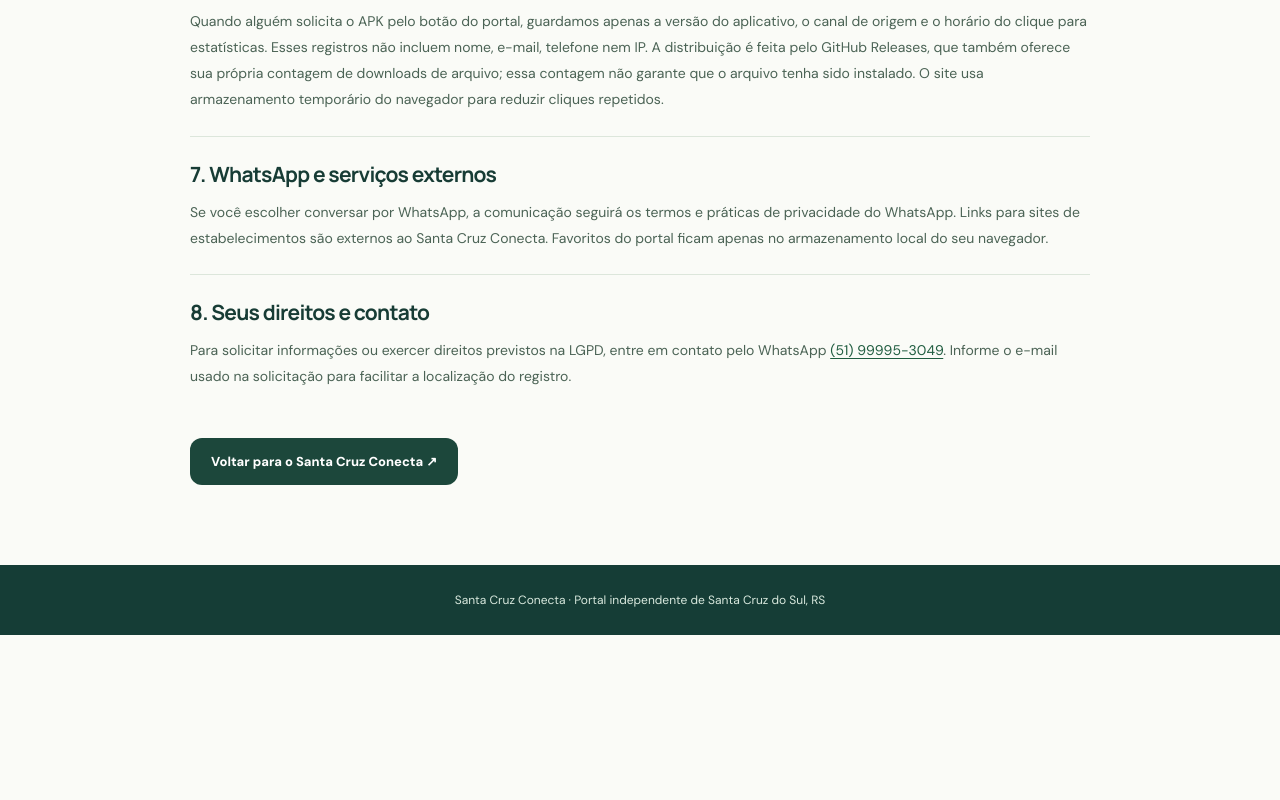
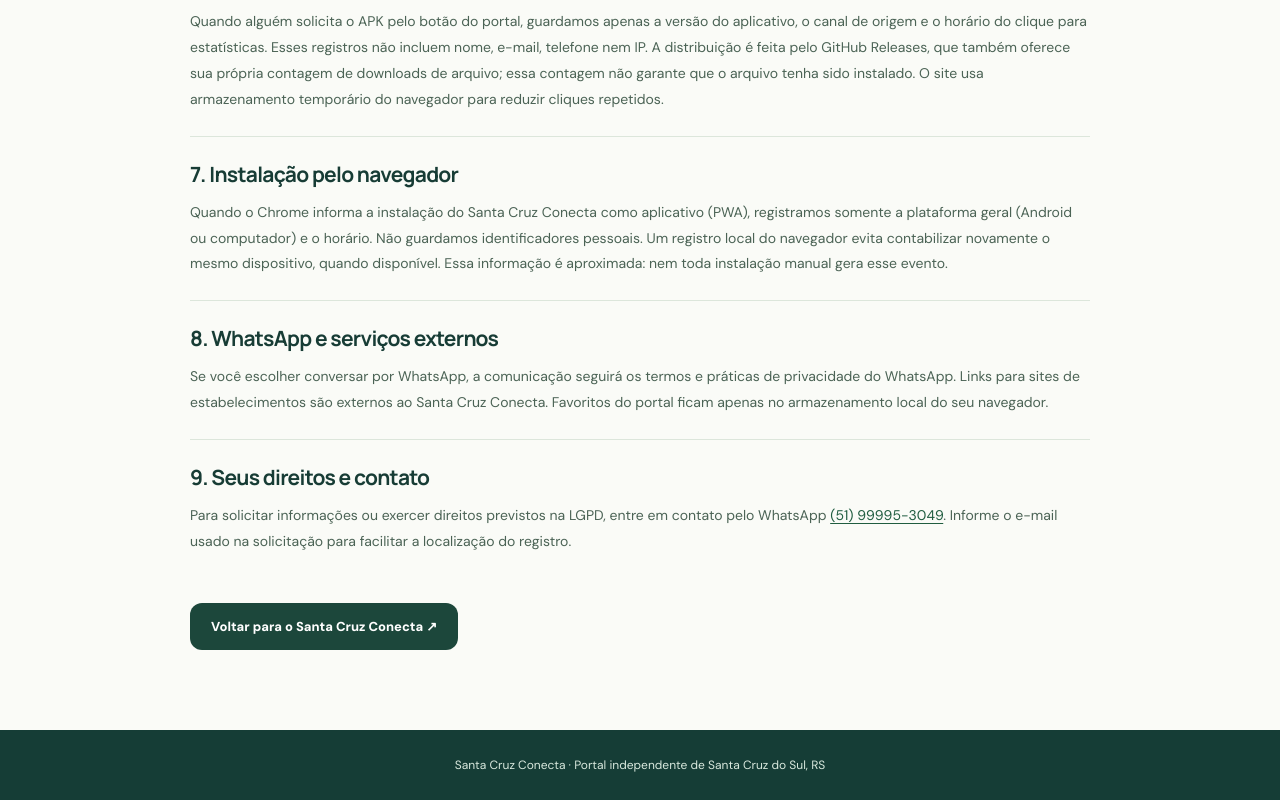
Before and after one commit to petersonschroeder/santa-cruz-conecta, a plain HTML site: page privacidade.html in a window 1280 px wide. Shown: the part 1164-1964 px from the top of the page. Before the commit the page ends 1799 px from the top, so only its background shows below. Drawn offline with Linux system fonts and the light colour scheme.

Commit message:
Informar eventos de instalação PWA na política de privacidade

```diff
--- a/privacidade.html
+++ b/privacidade.html
@@ -19,8 +19,9 @@
 <section><h2>4. Consentimento e retenção</h2><p>O envio requer sua confirmação de que pode fornecer os dados informados. As solicitações permanecem armazenadas enquanto forem necessárias para análise e gestão editorial; não há prazo automático de exclusão configurado nesta versão. Você pode pedir acesso, correção ou exclusão dos seus dados pelos canais abaixo, respeitadas as obrigações legais aplicáveis.</p></section>
 <section><h2>5. Cliques em links de estabelecimentos</h2><p>Quando você abre o site de um estabelecimento a partir do portal, registramos apenas o identificador daquele local e a data/hora do clique para produzir estatísticas agregadas. Não armazenamos nome, e-mail, IP ou identificador pessoal na tabela de cliques. O navegador utiliza armazenamento temporário de sessão para evitar contagens repetidas no mesmo local durante cerca de dez minutos. Essas métricas não representam visitantes únicos e não identificam compras realizadas em sites externos.</p></section>
 <section><h2>6. Download do aplicativo Android</h2><p>Quando alguém solicita o APK pelo botão do portal, guardamos apenas a versão do aplicativo, o canal de origem e o horário do clique para estatísticas. Esses registros não incluem nome, e-mail, telefone nem IP. A distribuição é feita pelo GitHub Releases, que também oferece sua própria contagem de downloads de arquivo; essa contagem não garante que o arquivo tenha sido instalado. O site usa armazenamento temporário do navegador para reduzir cliques repetidos.</p></section>
-<section><h2>7. WhatsApp e serviços externos</h2><p>Se você escolher conversar por WhatsApp, a comunicação seguirá os termos e práticas de privacidade do WhatsApp. Links para sites de estabelecimentos são externos ao Santa Cruz Conecta. Favoritos do portal ficam apenas no armazenamento local do seu navegador.</p></section>
-<section><h2>8. Seus direitos e contato</h2><p>Para solicitar informações ou exercer direitos previstos na LGPD, entre em contato pelo WhatsApp <a href="https://wa.me/5551999953049?text=Ol%C3%A1%21%20Gostaria%20de%20falar%20sobre%20privacidade%20no%20Santa%20Cruz%20Conecta." target="_blank" rel="noopener noreferrer">(51) 99995-3049</a>. Informe o e-mail usado na solicitação para facilitar a localização do registro.</p></section>
+<section><h2>7. Instalação pelo navegador</h2><p>Quando o Chrome informa a instalação do Santa Cruz Conecta como aplicativo (PWA), registramos somente a plataforma geral (Android ou computador) e o horário. Não guardamos identificadores pessoais. Um registro local do navegador evita contabilizar novamente o mesmo dispositivo, quando disponível. Essa informação é aproximada: nem toda instalação manual gera esse evento.</p></section>
+<section><h2>8. WhatsApp e serviços externos</h2><p>Se você escolher conversar por WhatsApp, a comunicação seguirá os termos e práticas de privacidade do WhatsApp. Links para sites de estabelecimentos são externos ao Santa Cruz Conecta. Favoritos do portal ficam apenas no armazenamento local do seu navegador.</p></section>
+<section><h2>9. Seus direitos e contato</h2><p>Para solicitar informações ou exercer direitos previstos na LGPD, entre em contato pelo WhatsApp <a href="https://wa.me/5551999953049?text=Ol%C3%A1%21%20Gostaria%20de%20falar%20sobre%20privacidade%20no%20Santa%20Cruz%20Conecta." target="_blank" rel="noopener noreferrer">(51) 99995-3049</a>. Informe o e-mail usado na solicitação para facilitar a localização do registro.</p></section>
 <div class="privacy-end"><a href="/" class="privacy-primary">Voltar para o Santa Cruz Conecta ↗</a></div>
 </main><footer class="privacy-footer">Santa Cruz Conecta · Portal independente de Santa Cruz do Sul, RS</footer>
 </body></html>
```
